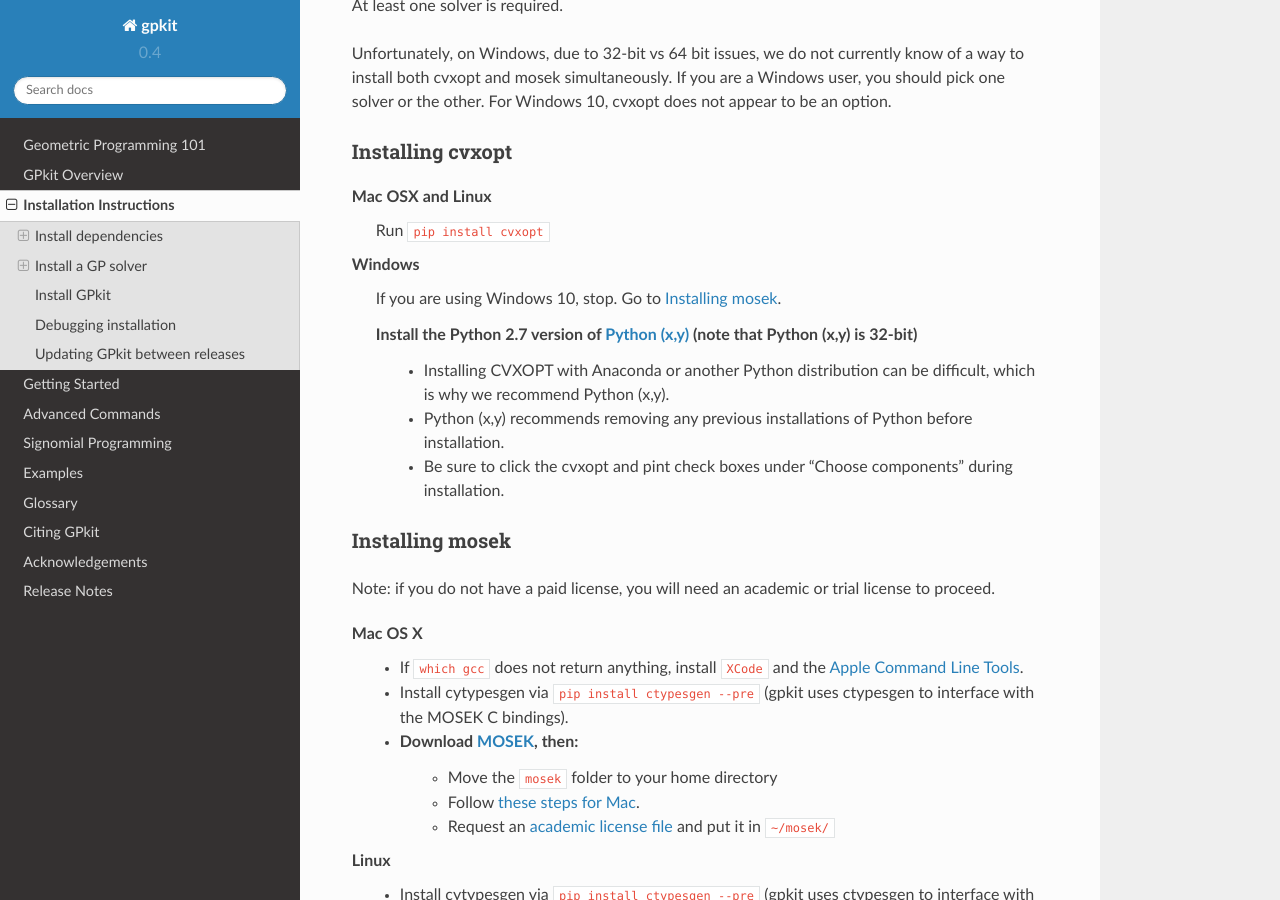
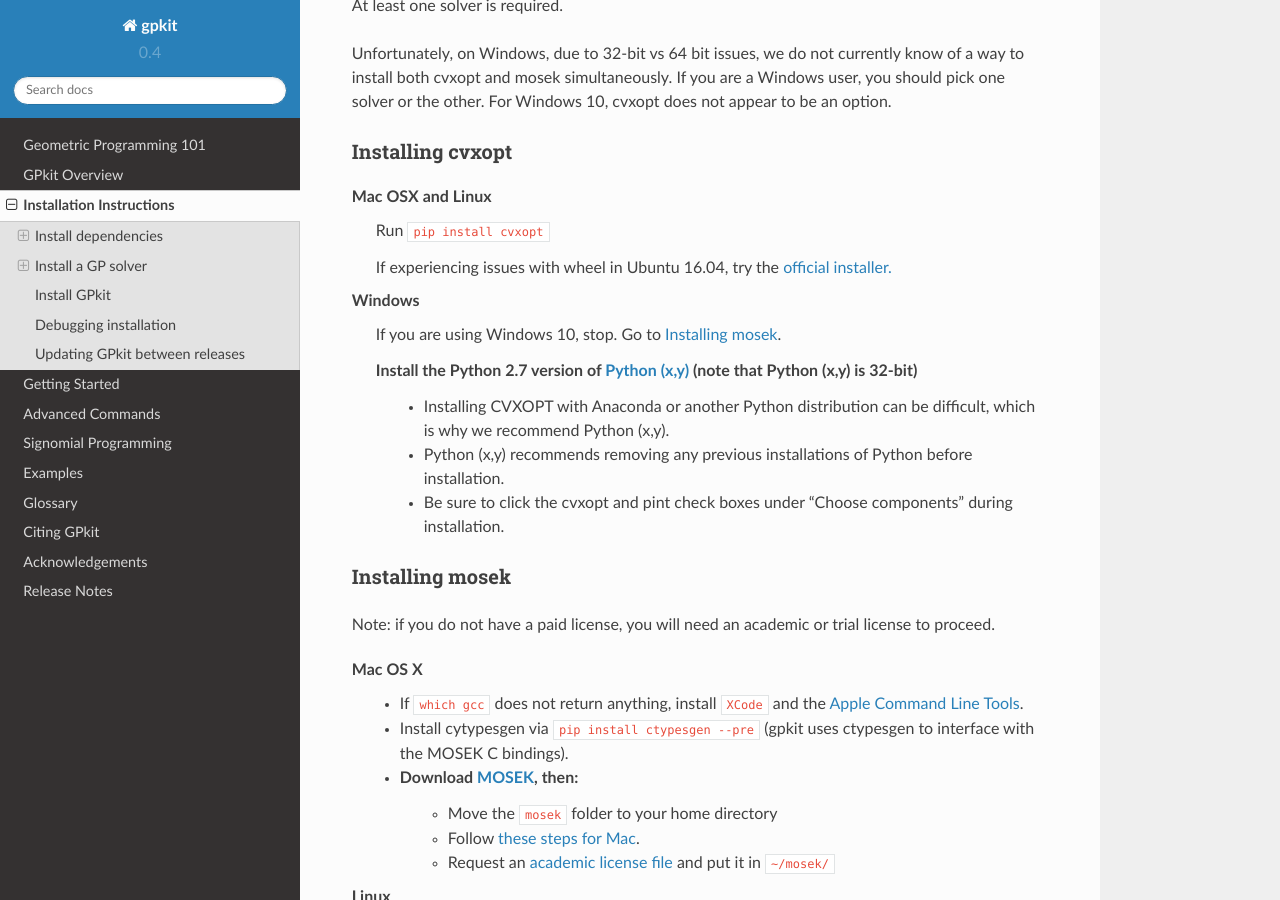
Before and after one commit to convexengineering/gpkit, a Sphinx documentation site: the page built from docs/source/installation.rst, in a window 1280 px wide and 900 px high, scrolled down 1455 px. Built offline with Sphinx 7.4.7 and the Read the Docs theme 2.0.0, drawn with Linux system fonts in a browser that asks for light colours.

Commit message:
Update installation.rst
Reflect issue building wheel in Ubuntu 16.04.

```diff
--- a/docs/source/installation.rst
+++ b/docs/source/installation.rst
@@ -67,6 +67,8 @@
 
 Mac OSX and Linux
     Run ``pip install cvxopt``
+
+    If experiencing issues with wheel in Ubuntu 16.04, try the `official installer. <http://cvxopt.org/install/index.html>`_
 
 Windows
     If you are using Windows 10, stop. Go to `Installing mosek`_.
```
